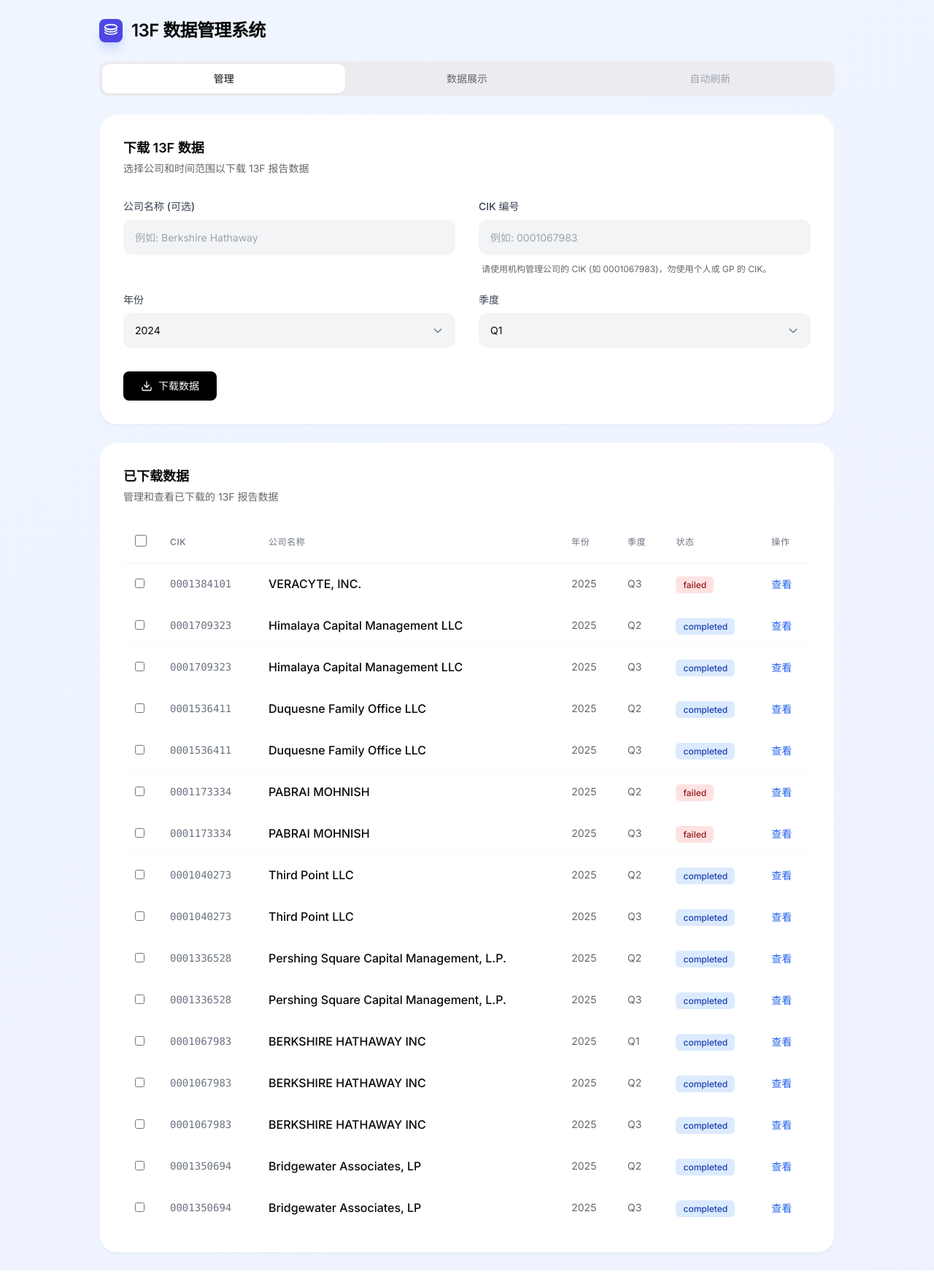
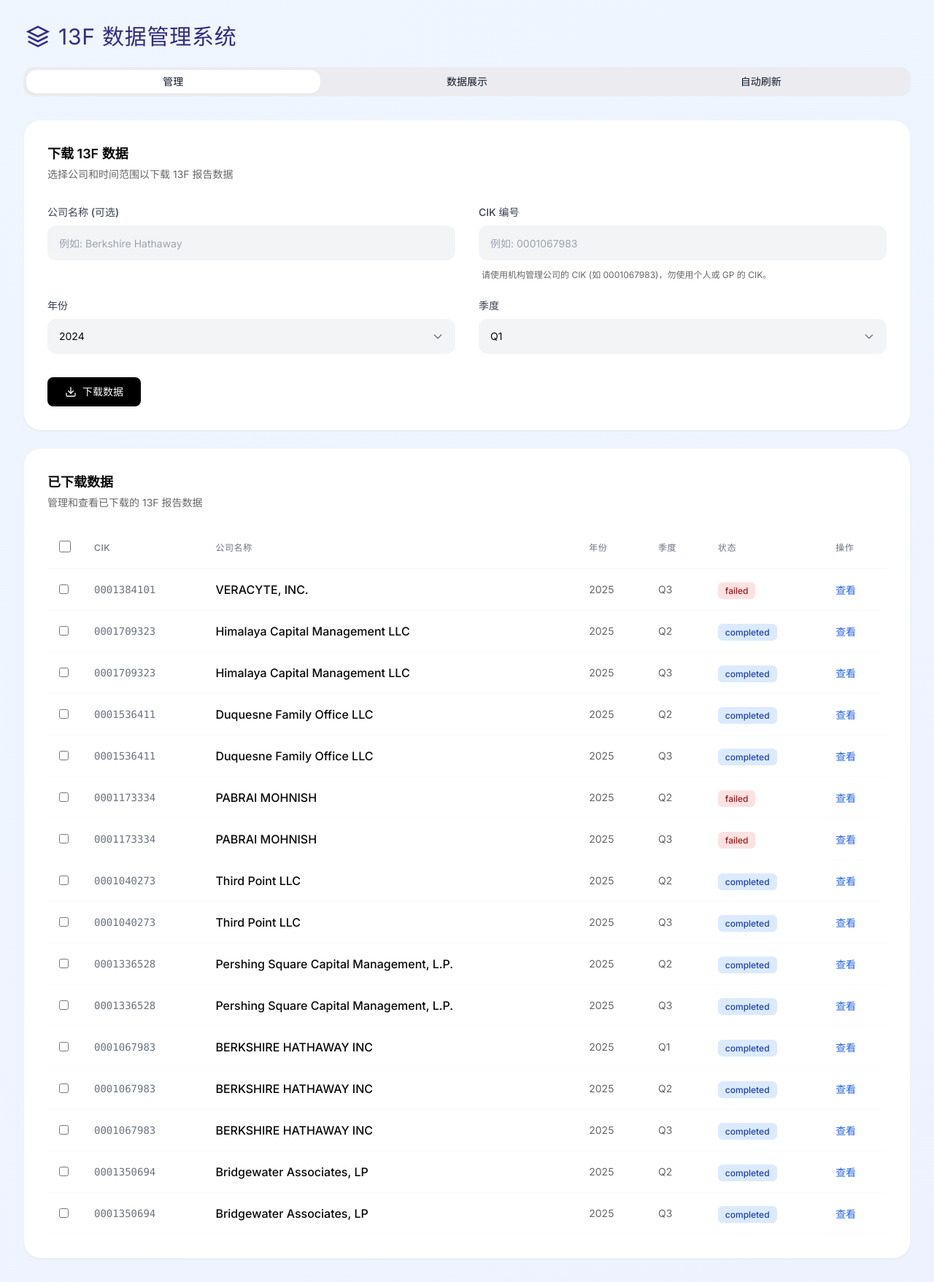
Before and after one commit to bolomeee/13f_web_new, a FastAPI app: page / in a window 1280 px wide. Shown: the whole page at 73% size. Run offline with FastAPI, Linux system fonts and the light colour scheme; data comes from the database, SQL or seed files in the repository; some libraries are stand-ins or nearby versions.

Commit message:
优化界面。

```diff
--- a/templates/data_display.html
+++ b/templates/data_display.html
@@ -27,11 +27,10 @@
     <style>
         body {
             background: linear-gradient(180deg, #F3F4F6 0%, #EFF6FF 100%);
-            min-height: 100vh;
         }
     </style>
 </head>
-<body class="p-8 flex justify-center text-slate-800">
+<body class="min-h-screen p-8 flex justify-center text-primary">
 
     <div class="w-full max-w-[1440px] flex flex-col gap-6">
 
--- a/templates/index.html
+++ b/templates/index.html
@@ -54,21 +54,23 @@
         }
     </style>
 </head>
-<body class="min-h-screen text-primary flex justify-center py-6 px-4 sm:px-8 lg:px-[136px]">
-    <div class="w-full max-w-[1280px] flex flex-col gap-6">
+<body class="min-h-screen p-8 flex justify-center text-primary">
+    <div class="w-full max-w-[1440px] flex flex-col gap-6">
         <!-- Header -->
-        <div class="flex flex-col gap-6">
-            <div class="flex items-center gap-3">
-                <div class="w-8 h-8 rounded-lg bg-indigo-600 flex items-center justify-center text-white shadow-lg shadow-indigo-200">
-                    <svg width="20" height="20" viewBox="0 0 24 24" fill="none" stroke="currentColor" stroke-width="2"><path d="M12 2c-5.523 0-10 1.79-10 4s4.477 4 10 4 10-1.79 10-4-4.477-4-10-4z"/><path d="M22 6c0 2.21-4.477 4-10 4s-10-1.79-10-4"/><path d="M22 10c0 2.21-4.477 4-10 4s-10-1.79-10-4"/><path d="M22 14c0 2.21-4.477 4-10 4s-10-1.79-10-4"/></svg>
-                </div>
-                <h1 class="text-[24px] font-semibold text-primary tracking-tight">13F 数据管理系统</h1>
+        <div class="flex flex-col gap-6 mb-2">
+            <!-- Title -->
+            <div class="flex items-center gap-3 pl-1">
+                <svg width="32" height="32" viewBox="0 0 24 24" fill="none" stroke="currentColor" stroke-width="2" class="text-[#312c85]">
+                    <path d="M12 2L2 7l10 5 10-5-10-5zM2 17l10 5 10-5M2 12l10 5 10-5"/>
+                </svg>
+                <div class="text-[30px] leading-9 font-normal text-[#312c85] tracking-wide">13F 数据管理系统</div>
             </div>
 
-            <div class="flex bg-tab-bg p-1 rounded-xl w-full">
-                <a href="/" class="flex-1 flex items-center justify-center py-2.5 rounded-[10px] text-sm font-medium text-primary bg-white shadow-sm transition-all">管理</a>
-                <a href="/data" class="flex-1 flex items-center justify-center py-2.5 rounded-[10px] text-sm font-medium text-secondary hover:text-primary transition-all hover:bg-white/50">数据展示</a>
-                <div class="flex-1 flex items-center justify-center py-2.5 rounded-[10px] text-sm font-medium text-gray-400 cursor-not-allowed">自动刷新</div>
+            <!-- Navigation -->
+            <div class="flex bg-[#ececf0] p-1 rounded-[14px] w-full">
+                <a href="/" class="flex-1 py-1.5 rounded-[14px] text-sm font-medium bg-white text-slate-900 shadow-sm text-center">管理</a>
+                <a href="/data" class="flex-1 py-1.5 rounded-[14px] text-sm font-medium text-slate-900 text-center hover:bg-white/50 transition-colors">数据展示</a>
+                <a href="#" class="flex-1 py-1.5 rounded-[14px] text-sm font-medium text-slate-900 text-center hover:bg-white/50 transition-colors">自动刷新</a>
             </div>
         </div>
 
```
